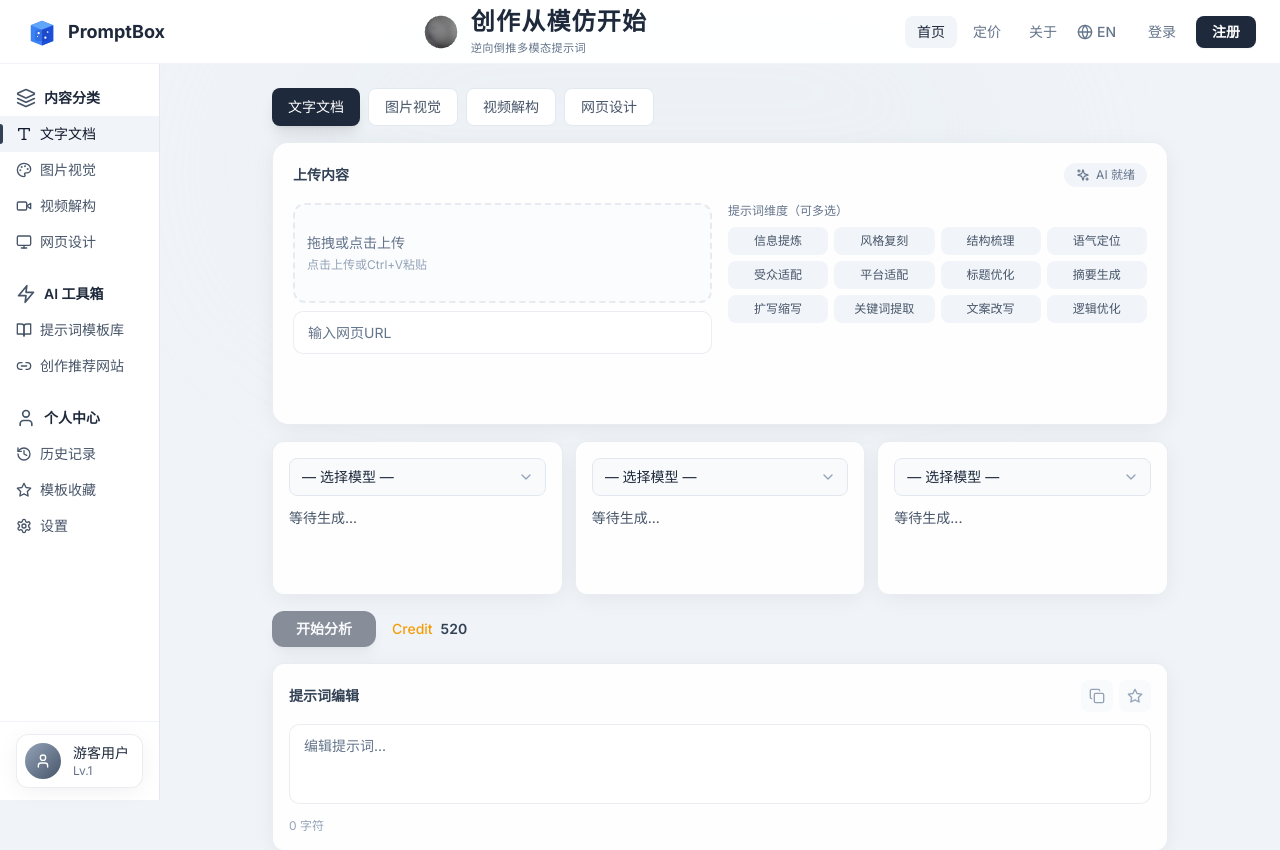
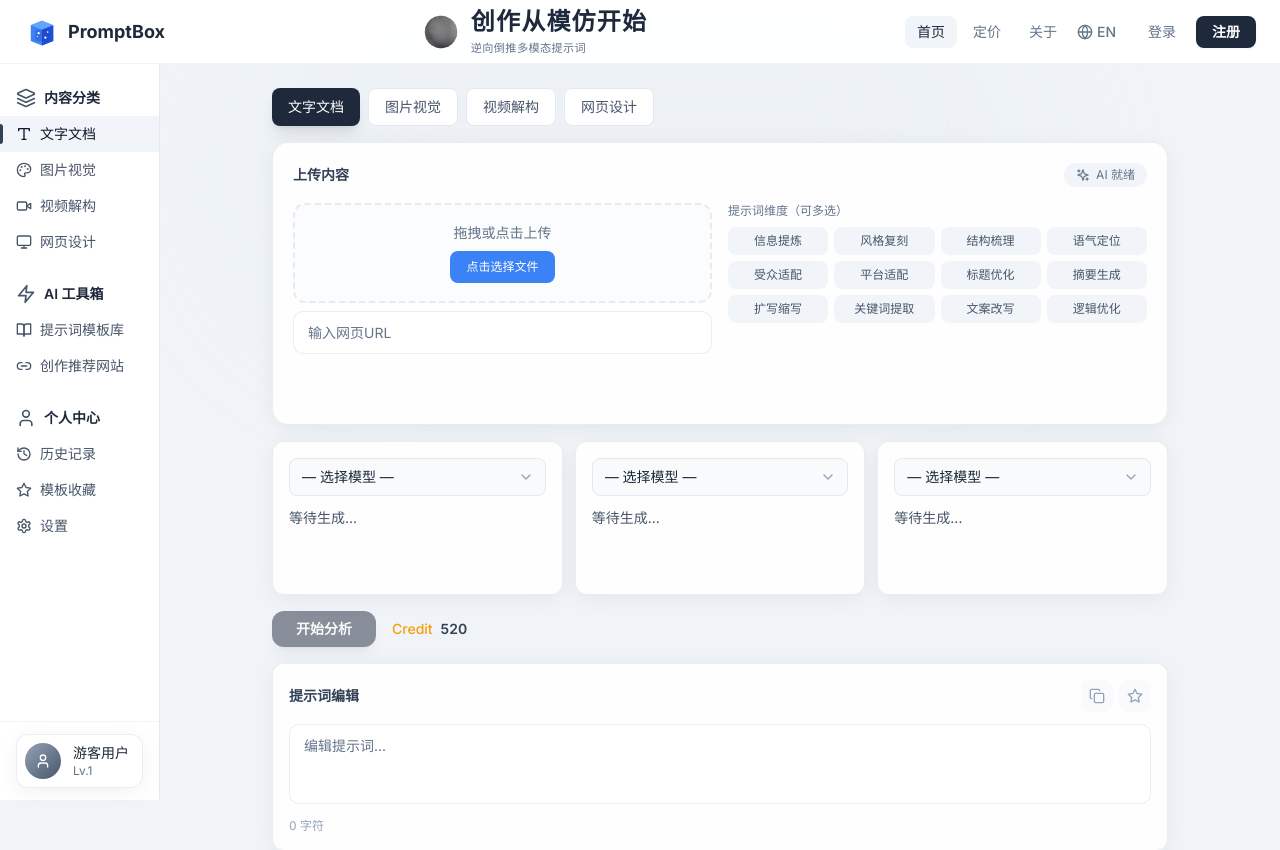
Before and after one commit to oxygen02/promptbox, a Next.js app: page / in a window 1280 px wide. Shown: the top 850 px of the page. Built offline with nearby package versions, Linux system fonts and the light colour scheme.

Commit message:
fix: Simplify upload area with explicit button

```diff
--- a/src/app/page.tsx
+++ b/src/app/page.tsx
@@ -465,11 +465,7 @@ ${promptContent}
             {/* 左侧：上传区域 */}
             <div className="w-1/2">
               <div
-                className="upload-zone py-4 px-3 flex flex-col justify-center border border-slate-200 rounded-lg bg-white cursor-pointer hover:border-blue-400 min-h-[100px]"
-                onClick={() => {
-                  const input = document.getElementById('pb-file-input');
-                  if (input) input.click();
-                }}
+                className="upload-zone py-4 px-3 flex flex-col justify-center items-center border border-slate-200 rounded-lg bg-white hover:border-blue-400 hover:bg-blue-50 min-h-[100px] transition-all"
                 onPaste={(e) => {
                   e.preventDefault();
                   const text = e.clipboardData.getData('text');
@@ -479,8 +475,17 @@ ${promptContent}
                 }}
                 tabIndex={0}
               >
-                <span className="text-sm text-slate-500">{pastedContent || t.dragOrClick}</span>
-                <span className="text-xs text-slate-400 mt-1">点击上传或Ctrl+V粘贴</span>
+                <span className="text-sm text-slate-500 mb-2">{pastedContent || t.dragOrClick}</span>
+                <button
+                  type="button"
+                  onClick={() => {
+                    const input = document.getElementById('pb-file-input');
+                    if (input) input.click();
+                  }}
+                  className="px-4 py-2 bg-blue-500 text-white text-xs rounded-lg hover:bg-blue-600 transition-colors"
+                >
+                  点击选择文件
+                </button>
               </div>
               <input type="text" placeholder="输入网页URL" value={uploadUrl} onChange={(e) => setUploadUrl(e.target.value)} className="input-field w-full py-2 text-sm mt-2" />
 
```
